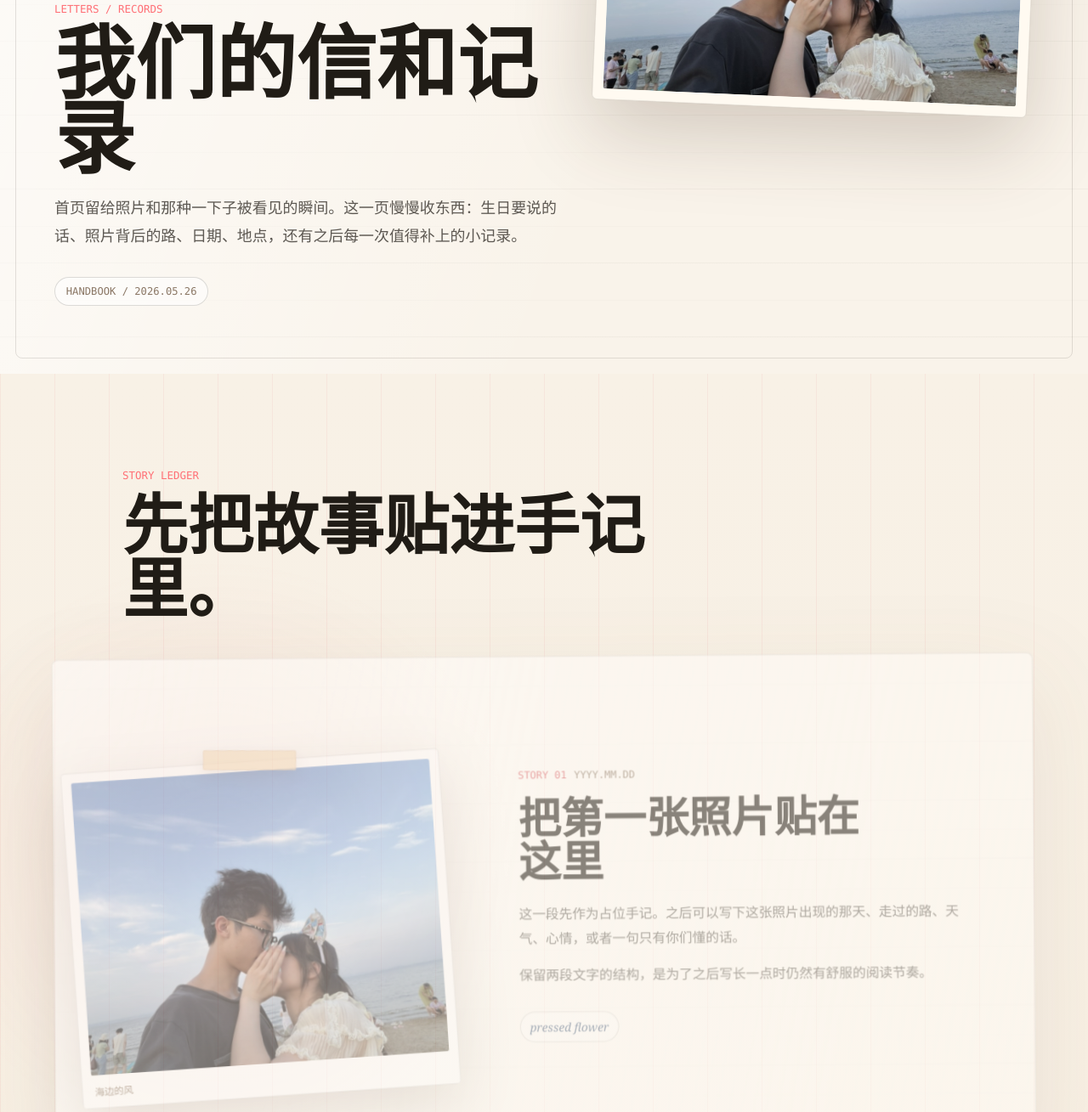
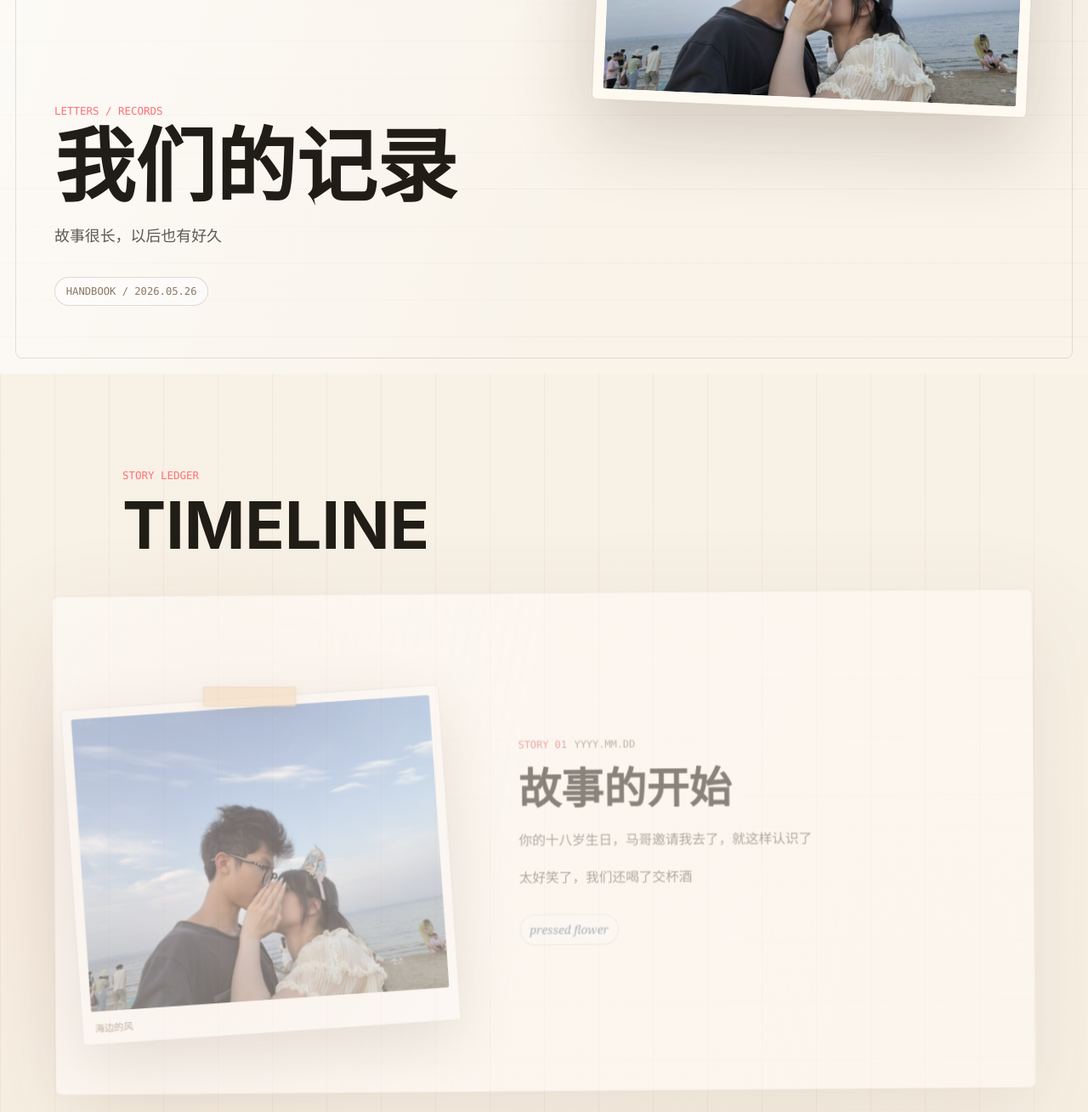
Before and after one commit to shuixianwang/shuixianwang.github.io, a website built with Vite: page src/records.html in a window 1280 px wide. Shown: the part 360-1669 px from the top of the page at 85% size. Built offline with nearby package versions, Linux system fonts and the light colour scheme.

Commit message:
Revise records copy and timeline heading

```diff
--- a/src/records.html
+++ b/src/records.html
@@ -42,7 +42,7 @@
       <section class="story-ledger" id="stories" aria-labelledby="stories-title">
         <div class="ledger-heading">
           <p class="eyebrow">Story Ledger</p>
-          <h2 id="stories-title">先把故事贴进手记里。</h2>
+          <h2 id="stories-title">TIMELINE</h2>
         </div>
         <div class="chapter-stack" data-story-chapters></div>
       </section>
--- a/src/recordsData.ts
+++ b/src/recordsData.ts
@@ -42,9 +42,8 @@ export type BirthdayLetter = {
 
 export const recordsCover: RecordsCover = {
   eyebrow: "Letters / Records",
-  title: "我们的信和记录",
-  intro:
-    "首页留给照片和那种一下子被看见的瞬间。这一页慢慢收东西：生日要说的话、照片背后的路、日期、地点，还有之后每一次值得补上的小记录。",
+  title: "我们的记录",
+  intro: "故事很长，以后也有好久",
   dateLabel: "Handbook / 2026.05.26",
   backgroundPhotoId: "beach-kiss",
 };
@@ -54,10 +53,10 @@ export const storyChapters: StoryChapter[] = [
     id: "story-01",
     label: "Story 01",
     date: "YYYY.MM.DD",
-    title: "把第一张照片贴在这里",
+    title: "故事的开始",
     body: [
-      "这一段先作为占位手记。之后可以写下这张照片出现的那天、走过的路、天气、心情，或者一句只有你们懂的话。",
-      "保留两段文字的结构，是为了之后写长一点时仍然有舒服的阅读节奏。",
+      "你的十八岁生日，马哥邀请我去了，就这样认识了",
+      "太好笑了，我们还喝了交杯酒",
     ],
     photoId: "beach-kiss",
     illustration: "pressed flower",
```
